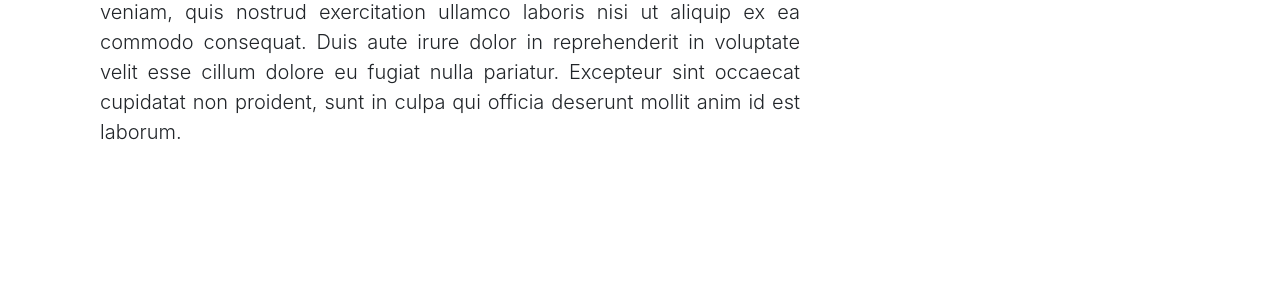
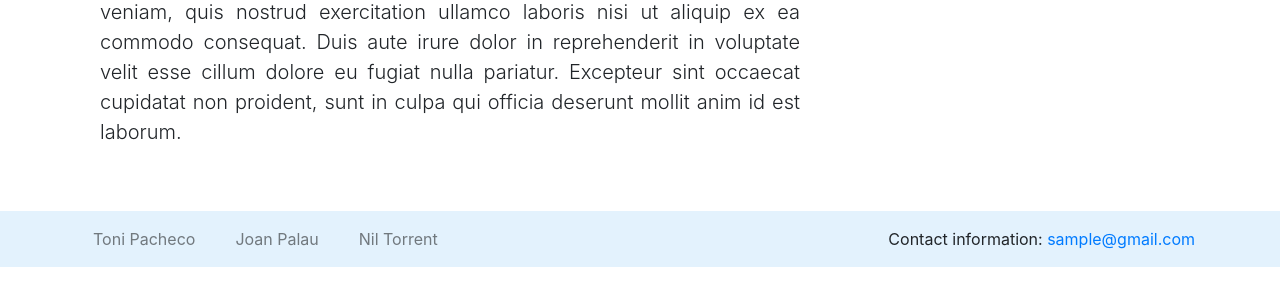
Before and after one commit to JoanPalau/UniversityApp3.0, a Django app: page / in a window 1280 px wide. Shown: the part 247-553 px from the top of the page. Run offline with Django 3.2, Linux system fonts and the light colour scheme; some libraries are stand-ins or nearby versions.

Commit message:
Added a footer.

```diff
--- a/univoting/templates/univoting/base.html
+++ b/univoting/templates/univoting/base.html
@@ -23,6 +23,8 @@
         {% block content %}{% endblock %}
     </div>
 
+    <br><br>
+    {% include "univoting/footer.html" %}
 
     <!-- Optional JavaScript -->
     <!-- jQuery first, then Popper.js, then Bootstrap JS -->
--- /dev/null
+++ b/univoting/templates/univoting/footer.html
@@ -0,0 +1,14 @@
+<nav class="navbar navbar-expand-sm navbar-light" style="background-color: #e3f2fd;">
+      <div class="container">
+        <ul class="navbar-nav ml-auto">
+          <li class="nav-item mr-4"><a class="nav-link" href="https://github.com/ToniPF">Toni Pacheco</a></li>
+          <li class="nav-item mr-4"><a class="nav-link" href="https://github.com/JoanPalau">Joan Palau</a></li>
+            <li class="nav-item mr-4"><a class="nav-link" href="https://github.com/ntorrent">Nil Torrent</a></li>
+        </ul>
+        <div class="navbar-collapse">
+          <ul class="navbar-nav ml-auto">
+              <li class="nav-item">Contact information: <a href="mailto:sample@gmail.com">sample@gmail.com</a></li>
+          </ul>
+        </div>
+      </div>
+</nav>
```
